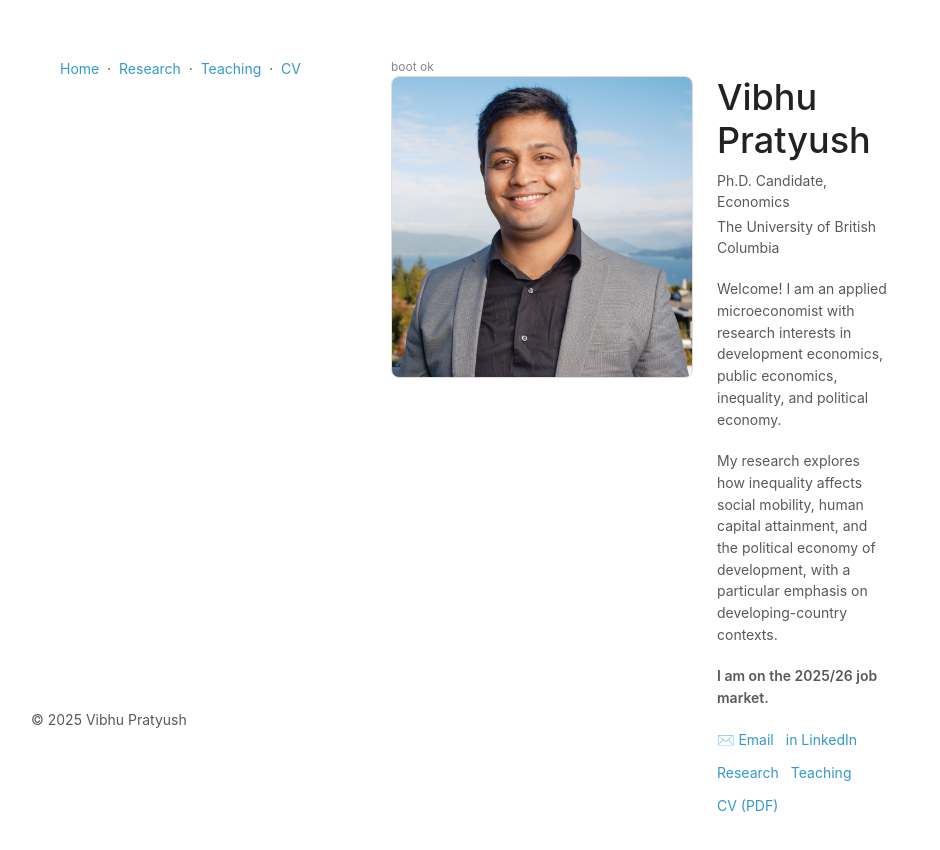
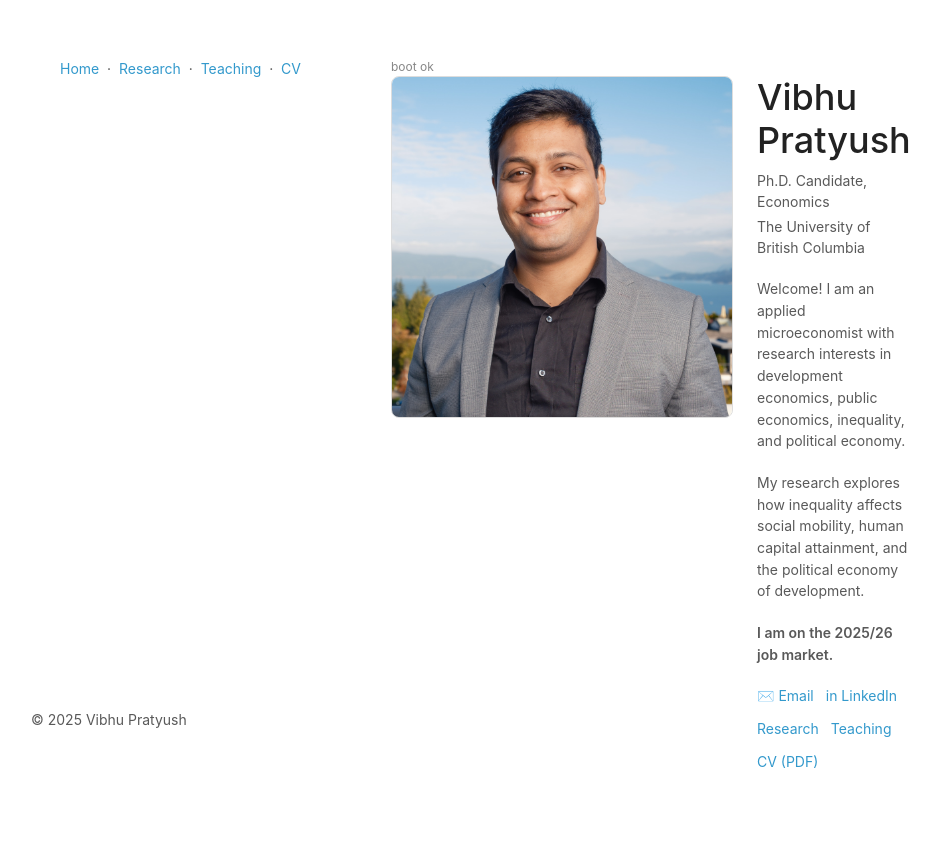
Before and after one commit to vibhupratyush/vibhupratyush.github.io, a React (Vite) app: page / in a window 1280 px wide. Shown: the top 850 px of the page, without its empty margins (179-1119 px from the left). After the commit the page ends 822 px from the top, so only its background shows below. Built offline with nearby package versions, Linux system fonts and the light colour scheme.

Commit message:
Update App.jsx

```diff
--- a/src/App.jsx
+++ b/src/App.jsx
@@ -145,17 +145,30 @@ export default function App() {
 function Home() {
   return (
     <article>
-      <div className="home-wrap">
+      <div
+        // Force horizontal layout next to the text
+        style={{
+          display: "flex",
+          flexDirection: "row",
+          alignItems: "flex-start",
+          gap: "24px",
+          flexWrap: "nowrap",
+        }}
+      >
         <img
           src={PROFILE.photo}
           alt={`${PROFILE.name} headshot`}
-          className="home-photo"
           style={{
-            width: 300,            // make bigger
-            height: 300,
+            width: 340,            // larger
+            height: 340,
             objectFit: "cover",
-            borderRadius: 8,       // rectangular with soft corners (not a circle)
+            borderRadius: 8,       // rectangular with soft corners
             border: "1px solid #ddd",
+            // override theme defaults that can push it above
+            float: "none",
+            margin: 0,
+            display: "block",
+            flexShrink: 0,
           }}
         />
 
@@ -174,15 +187,18 @@ function Home() {
             </p>
             <p>
               My research explores how inequality affects social mobility, human
-              capital attainment, and the political economy of development, with a
-              particular emphasis on developing-country contexts.
+              capital attainment, and the political economy of development.
             </p>
             <p style={{ fontWeight: 600 }}>I am on the 2025/26 job market.</p>
           </div>
 
           <div style={{ display: "flex", gap: 12, marginTop: 16, flexWrap: "wrap" }}>
-            <a href={`mailto:${PROFILE.email}`} title="Email"><span aria-hidden="true">✉️</span> Email</a>
-            <a href={PROFILE.linkedin} target="_blank" rel="noreferrer" title="LinkedIn"><span aria-hidden="true">in</span> LinkedIn</a>
+            <a href={`mailto:${PROFILE.email}`} title="Email">
+              <span aria-hidden="true">✉️</span> Email
+            </a>
+            <a href={PROFILE.linkedin} target="_blank" rel="noreferrer" title="LinkedIn">
+              <span aria-hidden="true">in</span> LinkedIn
+            </a>
             <a href="#/research" title="Research">Research</a>
             <a href="#/teaching" title="Teaching">Teaching</a>
             <a href={PROFILE.cv} target="_blank" rel="noreferrer" title="CV">CV (PDF)</a>
@@ -192,6 +208,7 @@ function Home() {
     </article>
   );
 }
+
 
 function Research() {
   const [showJmp, setShowJmp] = useState(true);
```
